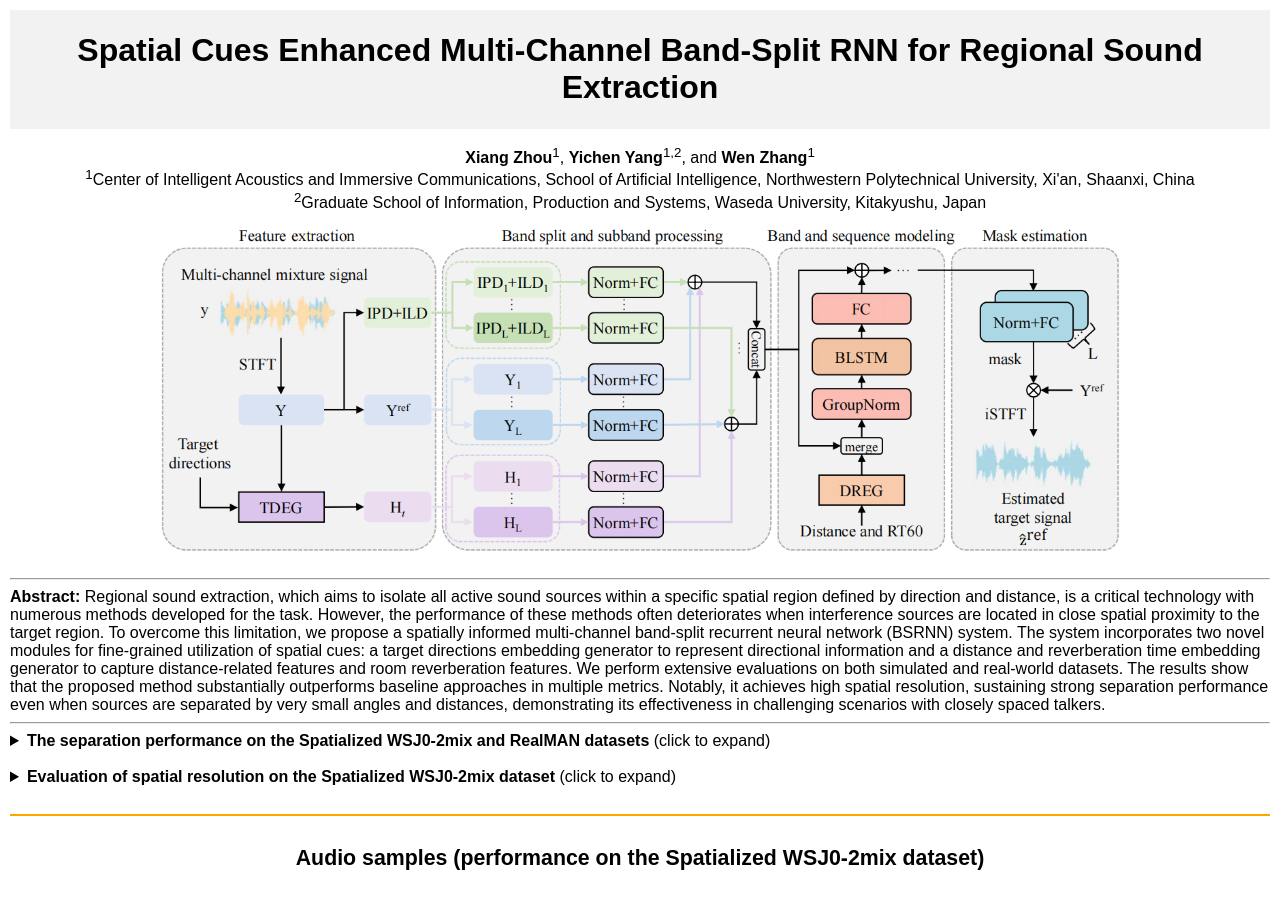
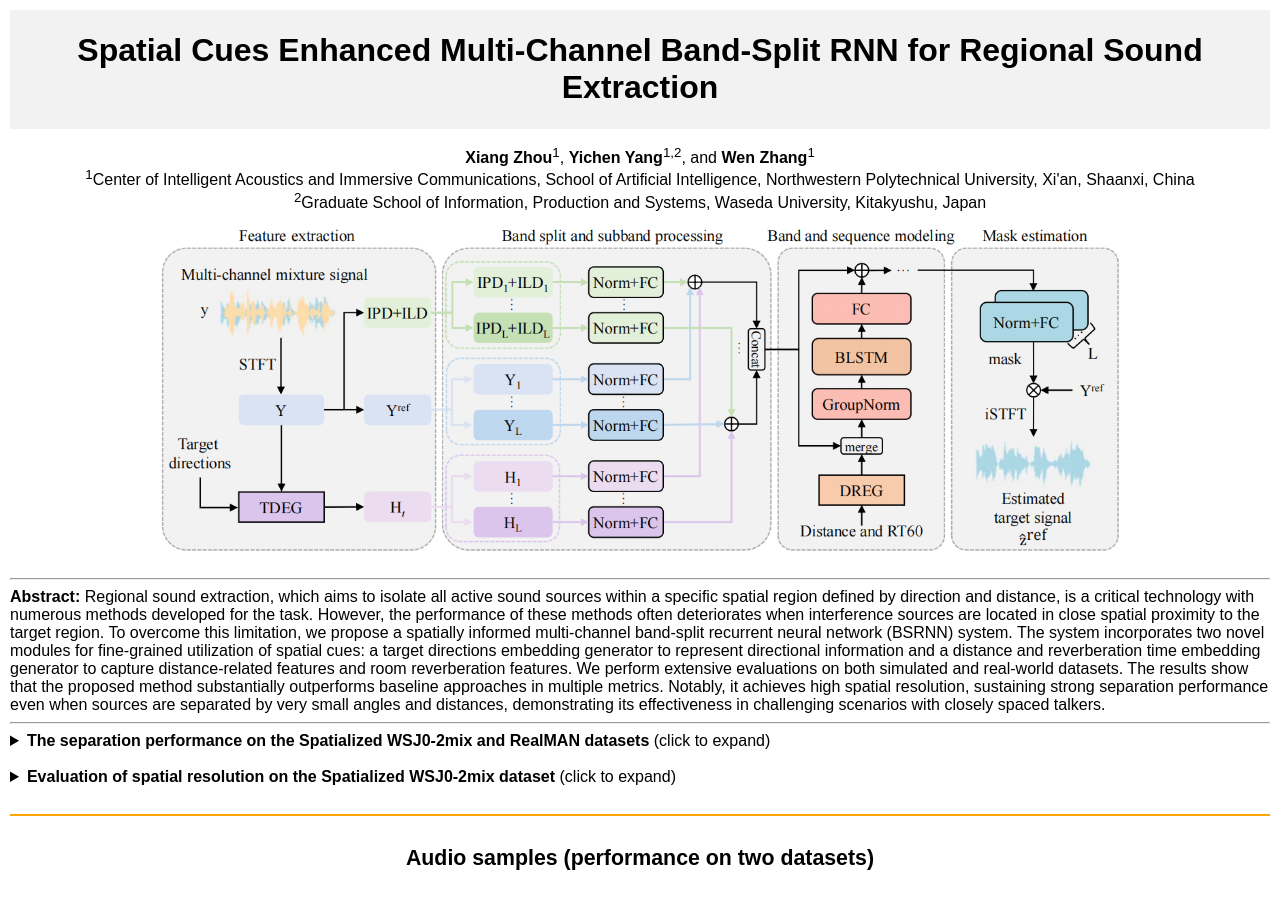
Before and after one commit to xiangzhou99/spatial-cues-demo, a plain HTML site: page index.html in a window 1280 px wide. Shown: the top 901 px of the page. Drawn offline with Linux system fonts and the light colour scheme.

Commit message:
Add files via upload
changed the index.html code

```diff
--- a/index.html
+++ b/index.html
@@ -118,7 +118,7 @@
         <tr>
             <td>
                 <section class="content">
-                    <div class="dataset-name">Audio samples (performance on the Spatialized WSJ0-2mix dataset)</div>
+                    <div class="dataset-name">Audio samples (performance on two datasets)</div>
                     <div class="demo">
                     <table style="width: 600px; max-width: 100%; border: 1px solid black;">
                         <tr>
```
